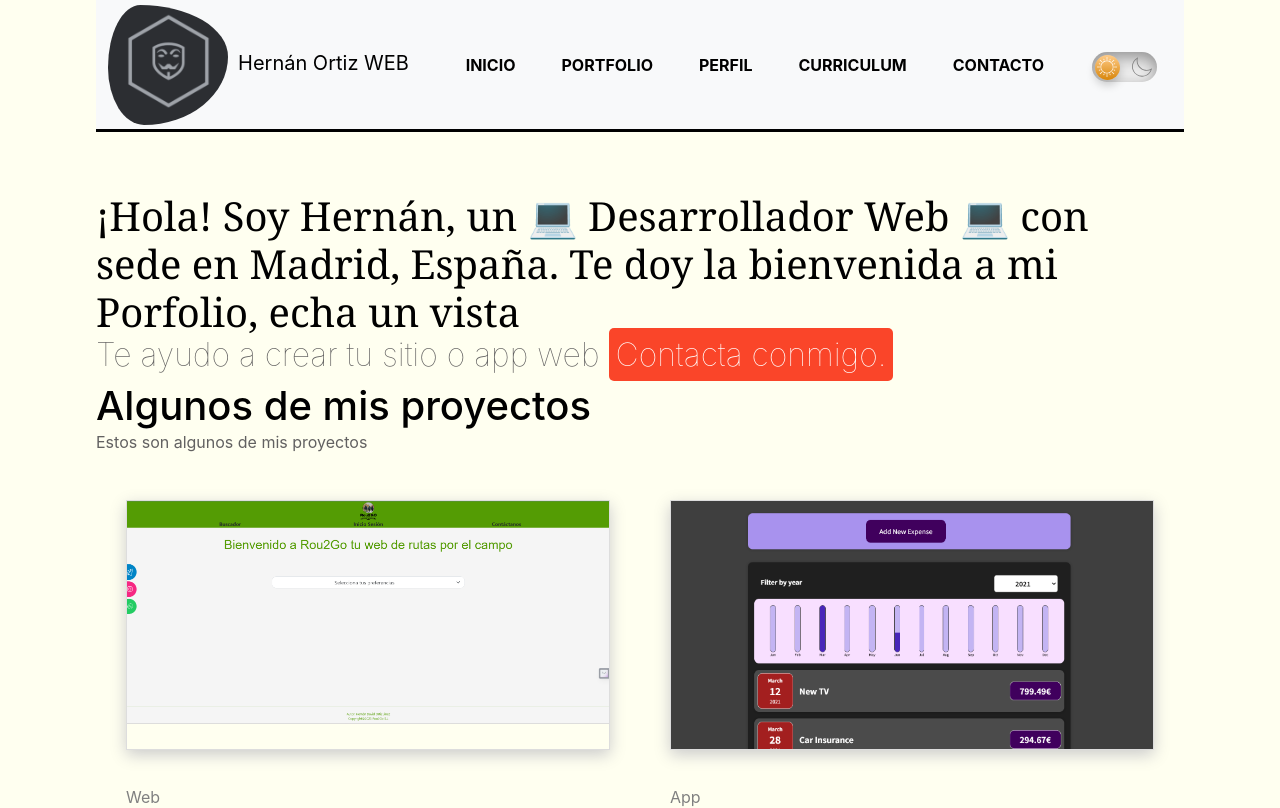
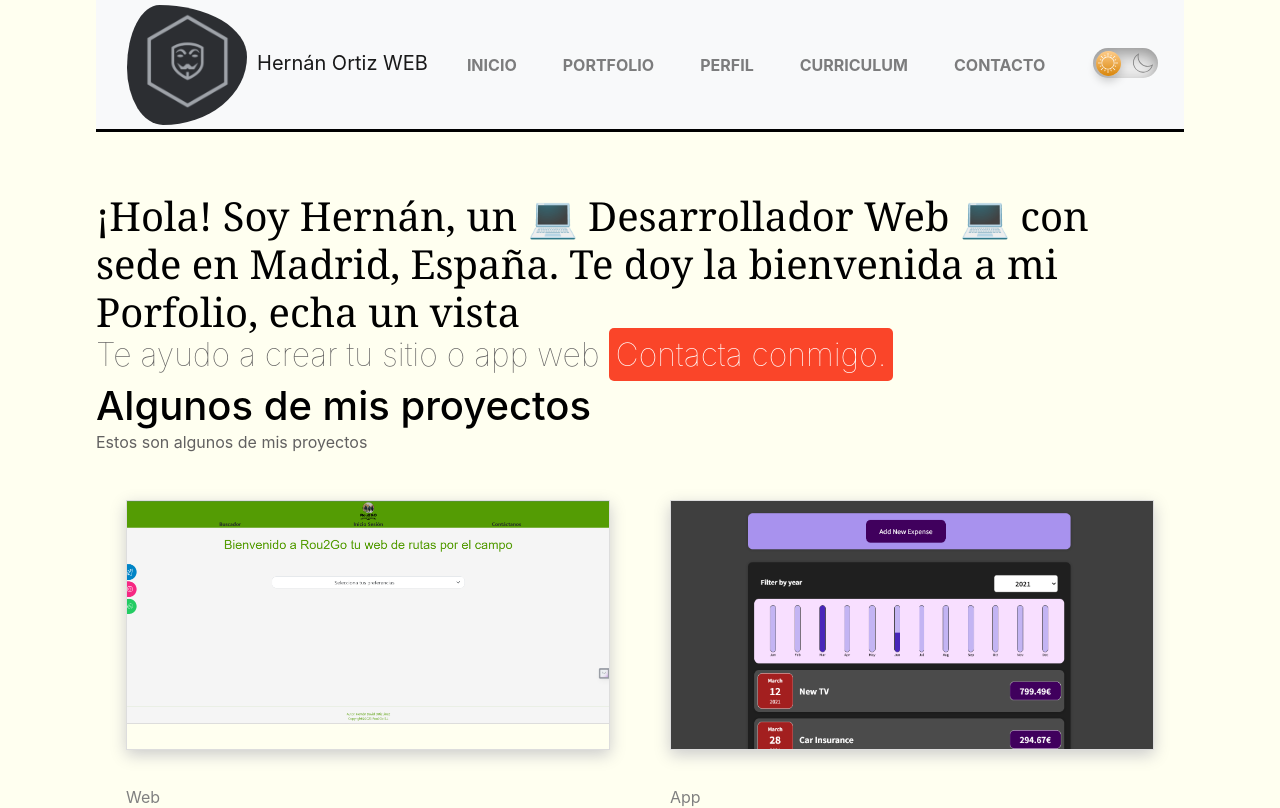
Before and after one commit to Sistemshdortiz/porfolio, a React (Create React App) app: page /inicio in a window 1280 px wide. Shown: the top 808 px of the page. Built offline with nearby package versions, Linux system fonts and the light colour scheme.

Commit message:
fixed nav active class

```diff
--- a/package.json
+++ b/package.json
@@ -6,11 +6,11 @@
     "@testing-library/jest-dom": "^5.17.0",
     "@testing-library/react": "^13.4.0",
     "@testing-library/user-event": "^13.5.0",
-    "bootstrap": "^5.3.2",
+    "bootstrap": "^4.6.2",
     "react": "^18.2.0",
     "react-device-detect": "^2.2.3",
     "react-dom": "^18.2.0",
-    "react-router-dom": "^6.16.0",
+    "react-router-dom": "^6.21.3",
     "react-scripts": "5.0.1",
     "web-vitals": "^2.1.4"
   },
--- a/src/components/layout/HeaderNav.js
+++ b/src/components/layout/HeaderNav.js
@@ -1,7 +1,7 @@
 import React from 'react';
 import { NavLink } from 'react-router-dom';
 import DarkMode from '../DarkMode';
-import 'bootstrap/dist/css/bootstrap.min.css'; // Importa los estilos de Bootstrap
+// import 'bootstrap/dist/css/bootstrap.min.css'; // Importa los estilos de Bootstrap
 
 export const HeaderNav = () => {
     return (
@@ -20,19 +20,19 @@ export const HeaderNav = () => {
                     <nav>
                         <ul className='navbar-nav'>
                             <li className='nav-item'>
-                                <NavLink to='/inicio' className='nav-link' activeClassName='active'>Inicio</NavLink>
+                                <NavLink to='/inicio'  className={isActive =>"nav-link" + (!isActive ? " unselected" : "")}>Inicio</NavLink>
                             </li>
                             <li className='nav-item'>
-                                <NavLink to='/portafolio' className='nav-link' activeClassName='active'>Portfolio</NavLink>
+                                <NavLink to='/portafolio'  className={isActive =>"nav-link" + (!isActive ? " unselected" : "")}>Portfolio</NavLink>
                             </li>
                             <li className='nav-item'>
-                                <NavLink to='/servicios' className='nav-link' activeClassName='active'>Perfil</NavLink>
+                                <NavLink to='/servicios'  className={isActive =>"nav-link" + (!isActive ? " unselected" : "")}>Perfil</NavLink>
                             </li>
                             <li className='nav-item'>
-                                <NavLink to='/curriculum' className='nav-link' activeClassName='active'>Curriculum</NavLink>
+                                <NavLink to='/curriculum'  className={isActive =>"nav-link" + (!isActive ? " unselected" : "")}>Curriculum</NavLink>
                             </li>
                             <li className='nav-item'>
-                                <NavLink to='/contacto' className='nav-link' activeClassName='active'>Contacto</NavLink>
+                                <NavLink to='/contacto'  className={isActive =>"nav-link" + (!isActive ? " unselected" : "")}>Contacto</NavLink>
                             </li>
                             <li className='nav-item'>
                                 <DarkMode />
```
Also changed, not shown: 1 other file (tests, documents, lock files or other folders).
